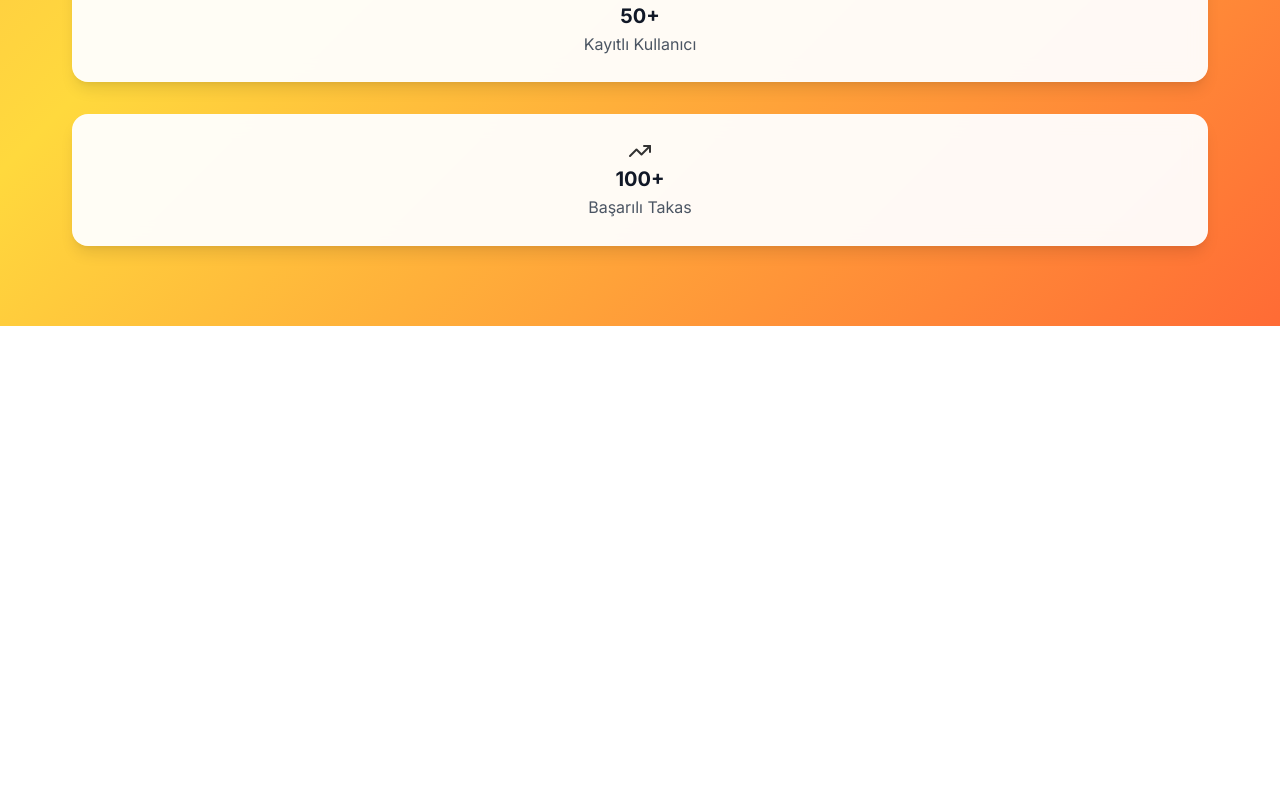
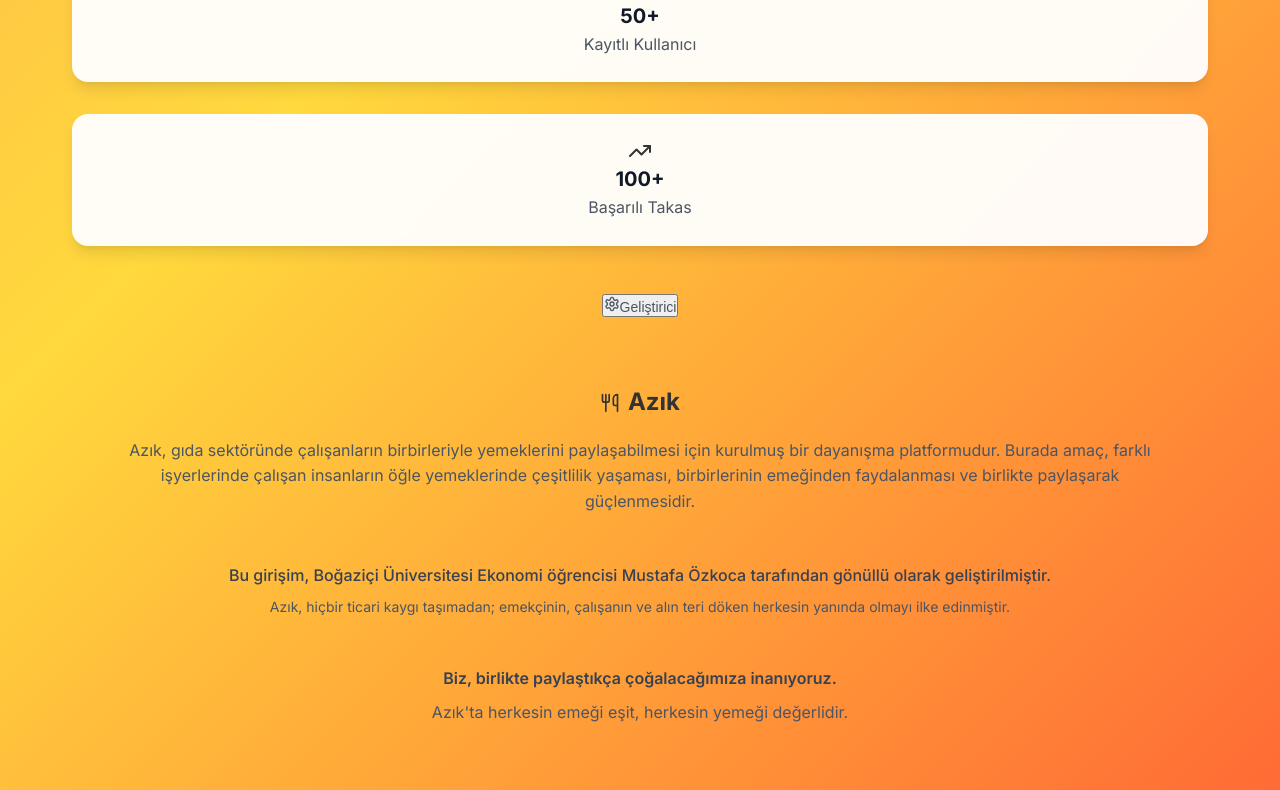
Before and after one commit to afmstu/azik-food-exchange, a React (Create React App) app in the folder client/: page / in a window 1280 px wide. Shown: the part 1264-2054 px from the top of the page. Before the commit the page ends 1590 px from the top, so only its background shows below. Built offline with nearby package versions, Linux system fonts and the light colour scheme; no server answers.

Commit message:
Geliştirici giriş sistemi ve footer eklendi - admin paneli özel erişim

```diff
--- a/client/src/App.js
+++ b/client/src/App.js
@@ -40,7 +40,7 @@
               <Route path="/my-offers" element={<ProtectedRoute><MyOffers /></ProtectedRoute>} />
               <Route path="/listing-offers" element={<ProtectedRoute><ListingOffers /></ProtectedRoute>} />
               <Route path="/update-address" element={<ProtectedRoute><UpdateAddress /></ProtectedRoute>} />
-              <Route path="/admin" element={<ProtectedRoute><Admin /></ProtectedRoute>} />
+              <Route path="/admin" element={<Admin />} />
             </Routes>
           </main>
         </div>
--- a/client/src/components/Admin.js
+++ b/client/src/components/Admin.js
@@ -40,7 +40,16 @@
     }
   };
 
-  if (!user || user.role !== 'admin') {
+  // Geliştirici kimlik bilgileri kontrolü
+  const ADMIN_EMAIL = 'mustafaozkoca1@gmail.com';
+  const ADMIN_PASSWORD = 'admin123456';
+
+  // URL'den parametreleri al
+  const urlParams = new URLSearchParams(window.location.search);
+  const email = urlParams.get('email');
+  const password = urlParams.get('password');
+
+  if (email !== ADMIN_EMAIL || password !== ADMIN_PASSWORD) {
     return (
       <div className="container">
         <div className="auth-card">
@@ -48,6 +57,12 @@
             <Shield className="w-12 h-12 mx-auto mb-4 text-red-500" />
             <h2 className="text-xl font-semibold mb-2">Erişim Reddedildi</h2>
             <p className="text-gray-600">Bu sayfaya erişim yetkiniz bulunmamaktadır.</p>
+            <button
+              onClick={() => window.location.href = '/'}
+              className="mt-4 bg-orange-500 text-white px-4 py-2 rounded-lg hover:bg-orange-600 transition-colors"
+            >
+              Ana Sayfaya Dön
+            </button>
           </div>
         </div>
       </div>
--- a/client/src/components/Home.js
+++ b/client/src/components/Home.js
@@ -17,7 +17,8 @@
   TrendingUp,
   Heart,
   UserPlus,
-  LogIn
+  LogIn,
+  Settings
 } from 'lucide-react';
 
 function Home() {
@@ -30,6 +31,9 @@
   });
   const [loading, setLoading] = useState(true);
   const [offering, setOffering] = useState({});
+  const [showDeveloperLogin, setShowDeveloperLogin] = useState(false);
+  const [developerEmail, setDeveloperEmail] = useState('');
+  const [developerPassword, setDeveloperPassword] = useState('');
 
   const { user } = useAuth();
 
@@ -108,6 +112,24 @@
 
   const formatTime = (time) => {
     return time.substring(0, 5);
+  };
+
+  const handleDeveloperLogin = async (e) => {
+    e.preventDefault();
+
+    // Geliştirici kimlik bilgileri (sadece siz bilin)
+    const ADMIN_EMAIL = 'mustafaozkoca1@gmail.com';
+    const ADMIN_PASSWORD = 'admin123456';
+
+    if (developerEmail === ADMIN_EMAIL && developerPassword === ADMIN_PASSWORD) {
+      // Admin paneline yönlendir (parametrelerle)
+      window.location.href = `/admin?email=${encodeURIComponent(developerEmail)}&password=${encodeURIComponent(developerPassword)}`;
+      setShowDeveloperLogin(false);
+      setDeveloperEmail('');
+      setDeveloperPassword('');
+    } else {
+      toast.error('Geçersiz e-posta veya şifre');
+    }
   };
 
   if (loading) {
@@ -335,6 +357,106 @@
           <p className="text-gray-600">Başarılı Takas</p>
         </div>
       </div>
+
+             {/* Geliştirici Butonu */}
+       <div className="text-center mb-8">
+         <button
+           onClick={() => setShowDeveloperLogin(true)}
+           className="inline-flex items-center gap-2 px-4 py-2 text-sm text-gray-600 hover:text-gray-800 transition-colors duration-200"
+         >
+           <Settings size={16} />
+           Geliştirici
+         </button>
+       </div>
+
+       {/* Footer */}
+       <footer className="bg-white rounded-lg shadow-lg p-8 mt-12">
+         <div className="text-center">
+           <div className="flex items-center justify-center gap-2 mb-4">
+             <div className="w-8 h-8 bg-gradient-to-br from-orange-500 to-orange-600 rounded-lg flex items-center justify-center">
+               <Utensils size={20} className="text-white" />
+             </div>
+             <h3 className="text-2xl font-bold text-gray-800">Azık</h3>
+           </div>
+
+           <p className="text-gray-600 mb-6 leading-relaxed max-w-4xl mx-auto">
+             Azık, gıda sektöründe çalışanların birbirleriyle yemeklerini paylaşabilmesi için kurulmuş bir dayanışma platformudur.
+             Burada amaç, farklı işyerlerinde çalışan insanların öğle yemeklerinde çeşitlilik yaşaması, birbirlerinin emeğinden faydalanması ve birlikte paylaşarak güçlenmesidir.
+           </p>
+
+           <div className="bg-gradient-to-r from-orange-50 to-yellow-50 rounded-lg p-6 mb-6">
+             <p className="text-gray-700 font-medium mb-2">
+               Bu girişim, Boğaziçi Üniversitesi Ekonomi öğrencisi Mustafa Özkoca tarafından gönüllü olarak geliştirilmiştir.
+             </p>
+             <p className="text-gray-600 text-sm">
+               Azık, hiçbir ticari kaygı taşımadan; emekçinin, çalışanın ve alın teri döken herkesin yanında olmayı ilke edinmiştir.
+             </p>
+           </div>
+
+           <div className="border-t border-gray-200 pt-6">
+             <p className="text-gray-700 font-semibold mb-2">
+               Biz, birlikte paylaştıkça çoğalacağımıza inanıyoruz.
+             </p>
+             <p className="text-gray-600">
+               Azık'ta herkesin emeği eşit, herkesin yemeği değerlidir.
+             </p>
+           </div>
+         </div>
+       </footer>
+
+      {/* Developer Login Modal */}
+      {showDeveloperLogin && (
+        <div className="fixed inset-0 bg-black bg-opacity-50 flex items-center justify-center z-50">
+          <div className="bg-white rounded-lg p-6 w-full max-w-md mx-4">
+            <div className="flex items-center justify-between mb-4">
+              <h2 className="text-xl font-semibold text-gray-900">Geliştirici Girişi</h2>
+              <button
+                onClick={() => setShowDeveloperLogin(false)}
+                className="text-gray-400 hover:text-gray-600"
+              >
+                ✕
+              </button>
+            </div>
+
+            <form onSubmit={handleDeveloperLogin} className="space-y-4">
+              <div>
+                <label className="block text-sm font-medium text-gray-700 mb-1">
+                  E-posta
+                </label>
+                <input
+                  type="email"
+                  value={developerEmail}
+                  onChange={(e) => setDeveloperEmail(e.target.value)}
+                  className="w-full px-3 py-2 border border-gray-300 rounded-lg focus:outline-none focus:ring-2 focus:ring-orange-500 focus:border-transparent"
+                  placeholder="admin@azik.com"
+                  required
+                />
+              </div>
+
+              <div>
+                <label className="block text-sm font-medium text-gray-700 mb-1">
+                  Şifre
+                </label>
+                <input
+                  type="password"
+                  value={developerPassword}
+                  onChange={(e) => setDeveloperPassword(e.target.value)}
+                  className="w-full px-3 py-2 border border-gray-300 rounded-lg focus:outline-none focus:ring-2 focus:ring-orange-500 focus:border-transparent"
+                  placeholder="••••••••"
+                  required
+                />
+              </div>
+
+              <button
+                type="submit"
+                className="w-full bg-gradient-to-r from-purple-600 to-purple-700 text-white py-2 px-4 rounded-lg hover:from-purple-700 hover:to-purple-800 transition-all duration-200 font-medium"
+              >
+                Giriş Yap
+              </button>
+            </form>
+          </div>
+        </div>
+      )}
     </div>
   );
 }
```
